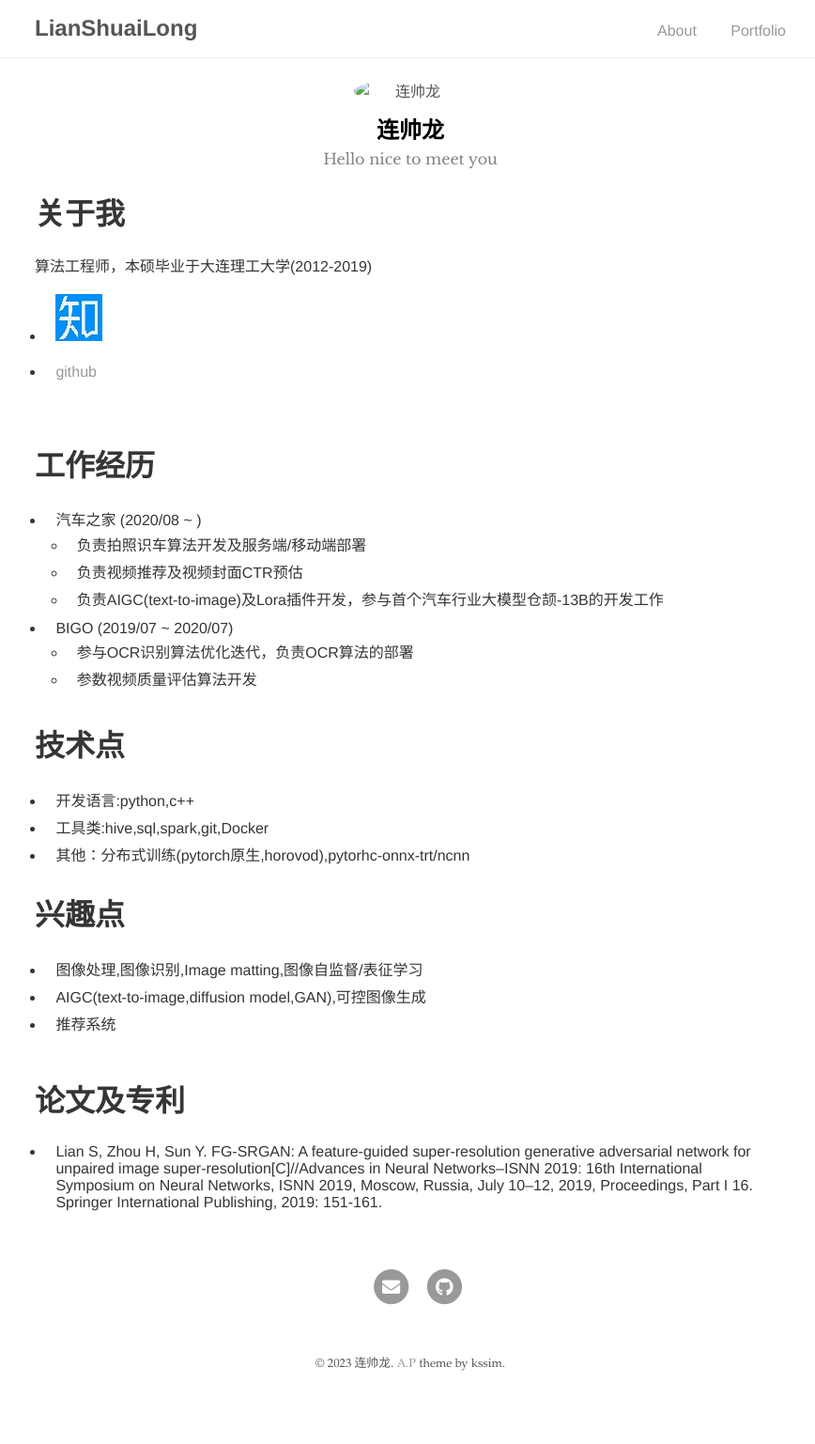
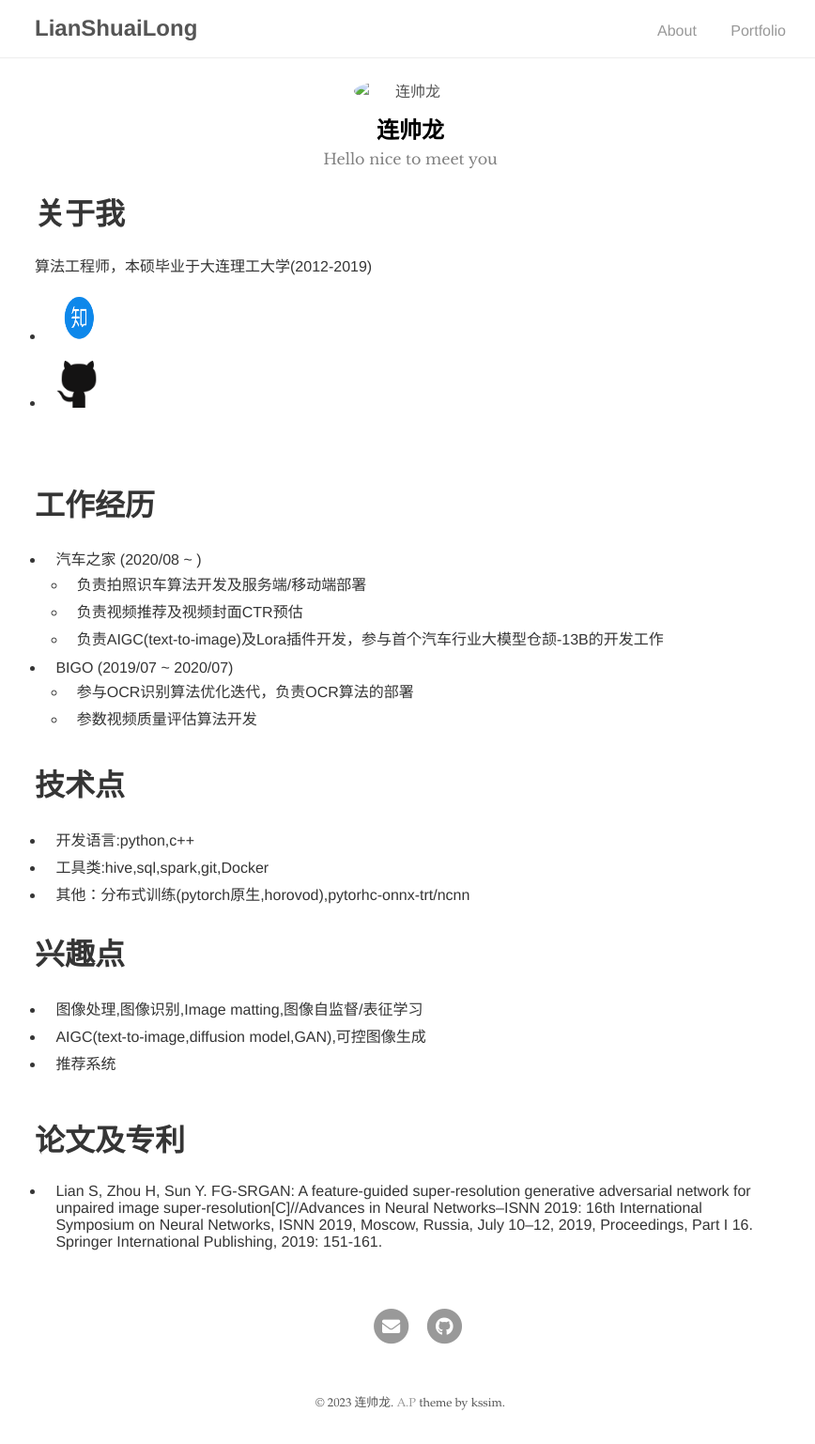
Before and after one commit to LianShuaiLong/LianShuaiLong.github.io, a Jekyll site: the page built from index.md, in a window 1280 px wide. Shown: the whole page at 94% size, without its empty margins (203-1071 px from the left). Built offline with Jekyll 4.4.1, drawn with Linux system fonts in a browser that asks for light colours; our own code applies the rules of GitHub Pages for plain Markdown files; before the commit the page ends 1495 px from its top, so only the background shows below that.

Commit message:
modify index.md 13

```diff
--- a/index.md
+++ b/index.md
@@ -5,8 +5,8 @@
 # 关于我
 算法工程师，本硕毕业于大连理工大学(2012-2019)
 <ul>
-  <li> <a href="https://www.zhihu.com/people/lian-shuai-long"><img src="./assets/img/zhihu.jpg" width="50" height="50"></a> </li>
-  <li> <a href="https://github.com/LianShuaiLong">github</a> </li>
+  <li> <a href="https://www.zhihu.com/people/lian-shuai-long"><img src="./assets/img/zhihu.png" width="50" height="50"></a> </li>
+  <li> <a href="https://github.com/LianShuaiLong"><img src="./assets/img/github.png" width="50" height="50"></a> </li>
 </ul>
 <br/>
 
```
Also changed, not shown: assets/img/github.png (added), assets/img/zhihu.jpg (deleted), assets/img/zhihu.png (added).
